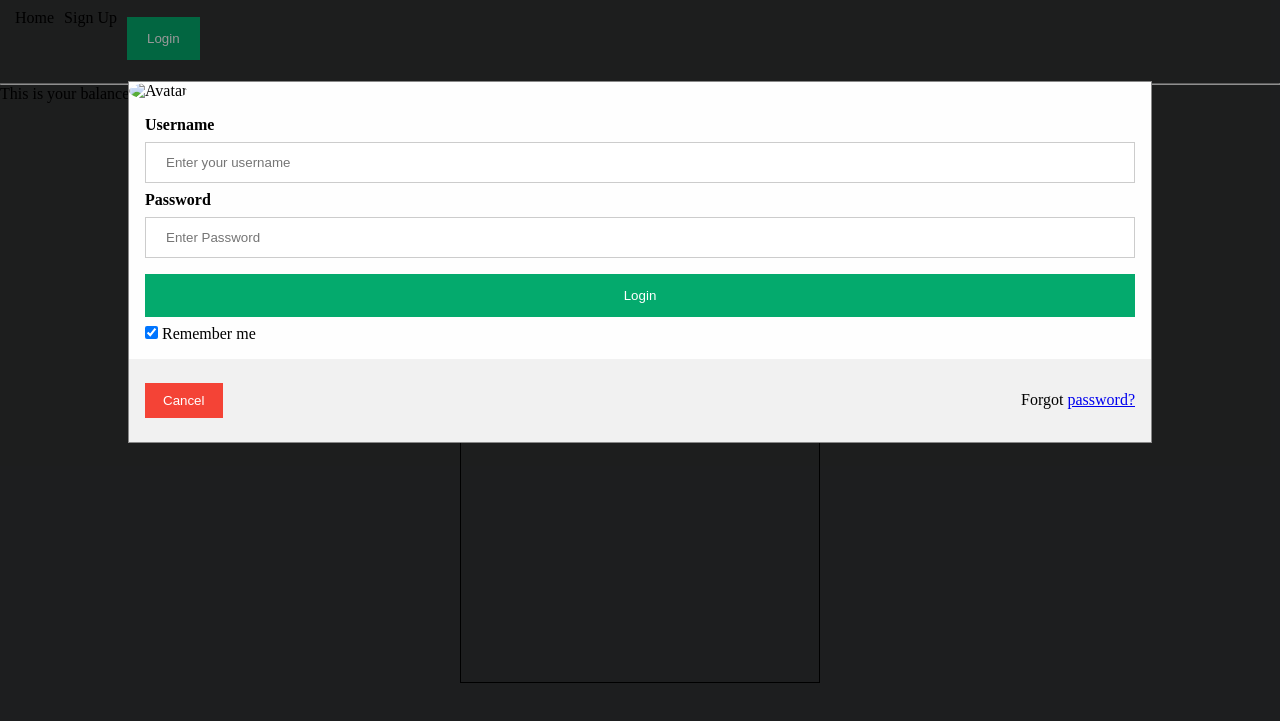
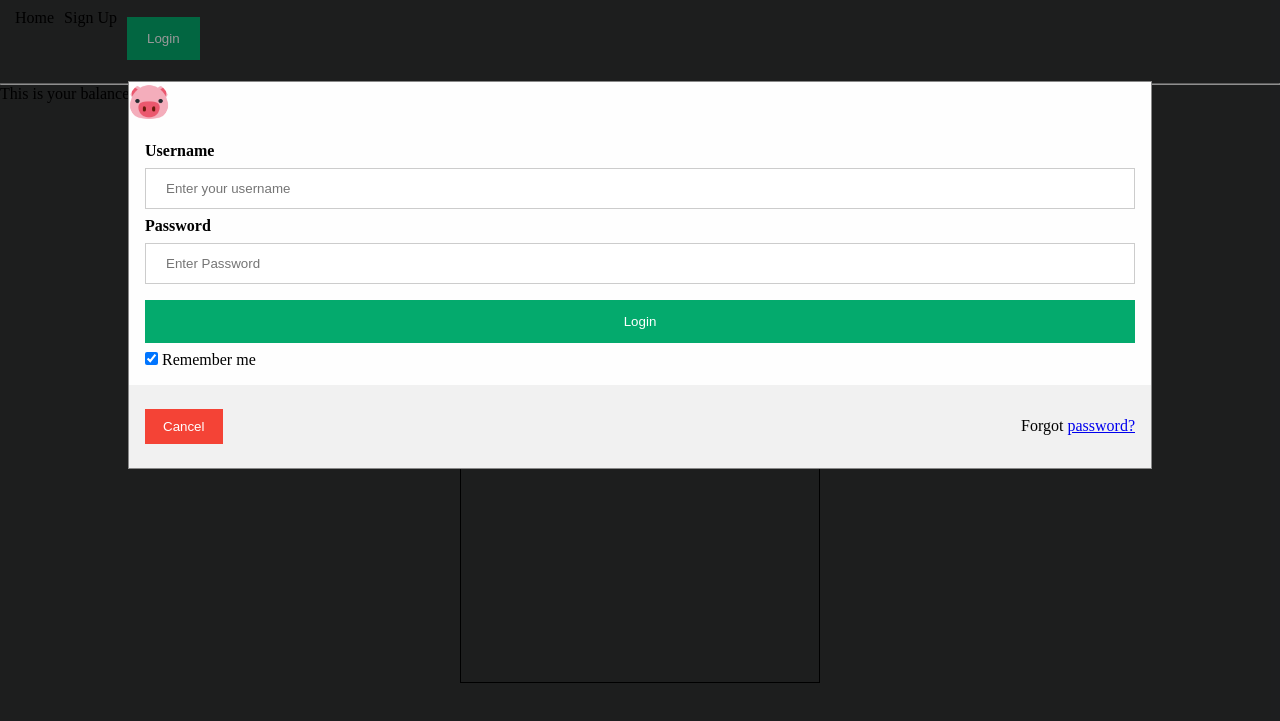
Before and after one commit to Anthony11-hub/piggy-bank, a plain HTML site: page index.html in a window 1280 px wide. Both pictures are taken after a click on the button "Login". Shown: the part 43-764 px from the top of the page. Drawn offline with Linux system fonts and the light colour scheme.

Commit message:
found a bug but will fix later

```diff
--- a/index.html
+++ b/index.html
@@ -21,7 +21,7 @@
             <form class="modal-content animate" action="/user.html" method="post">
                 <div class="imgContainer">
                     <span onclick="document.getElementById('id01').style.display='none'" class="close" title="Close Modal">&times;</span>
-                    <img src="avatar.png" alt="Avatar" class="avatar" />
+                    <img src="resources/image/avatar.png" alt="Avatar" class="avatar" />
                 </div>
                 <div class="container">
                     <label for="uname"><b>Username</b></label>
--- a/style.css
+++ b/style.css
@@ -124,6 +124,8 @@ button:hover {
 
 img.avatar {
 width: 40%;
+width: 40px;
+height: 40px;
 border-radius: 50%;
 }
 
```
Lines whose indentation alone changed are shown as unchanged.
